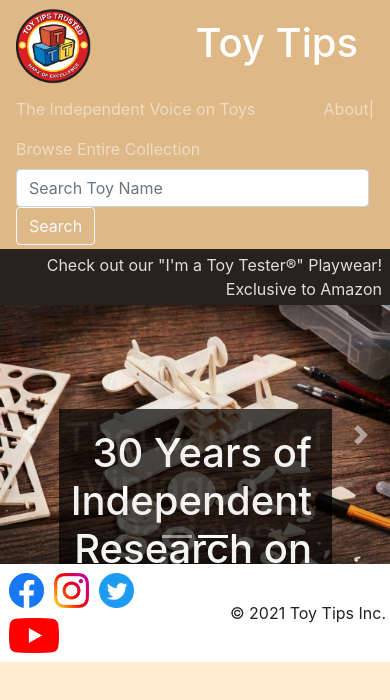
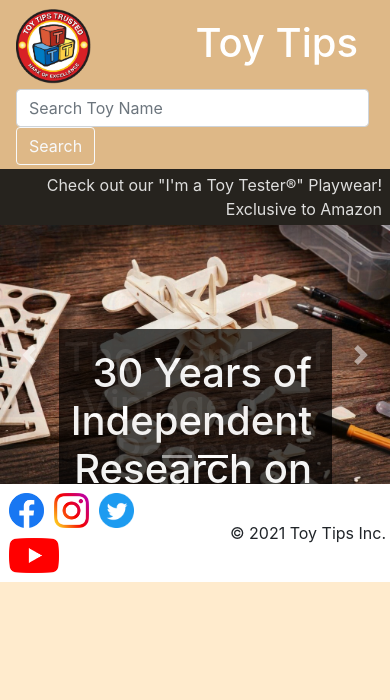
Before and after one commit to abautista3712/toy_tips, a React (Create React App) app: page / in a window 390 px wide. Shown: the top 700 px of the page. Built offline with nearby package versions, Linux system fonts and the light colour scheme.

Commit message:
Hide some Header elements for Mobile sizing.

```diff
--- a/src/components/Navigation.js
+++ b/src/components/Navigation.js
@@ -23,16 +23,16 @@ const Navigation = () => {
         <Navbar.Brand href="/">
           <h1>Toy Tips</h1>
         </Navbar.Brand>
-        <container className="mr-auto">
+        <container className="d-none d-sm-block mr-auto">
           <Navbar.Text>The Independent Voice on Toys</Navbar.Text>
         </container>
-        <Nav variant="pills" className="navLinkSize">
+        <Nav variant="pills" className="d-none d-sm-block navLinkSize">
           <Nav.Link href="/about" className="my-auto">
             About
           </Nav.Link>
         </Nav>
-        <Navbar.Text>|</Navbar.Text>
-        <Nav variant="pills" className="navLinkSize">
+        <Navbar.Text className="d-none d-sm-block">|</Navbar.Text>
+        <Nav variant="pills" className="d-none d-sm-block navLinkSize">
           <Nav.Link href="/search" className="my-auto">
             Browse Entire Collection
           </Nav.Link>
```
